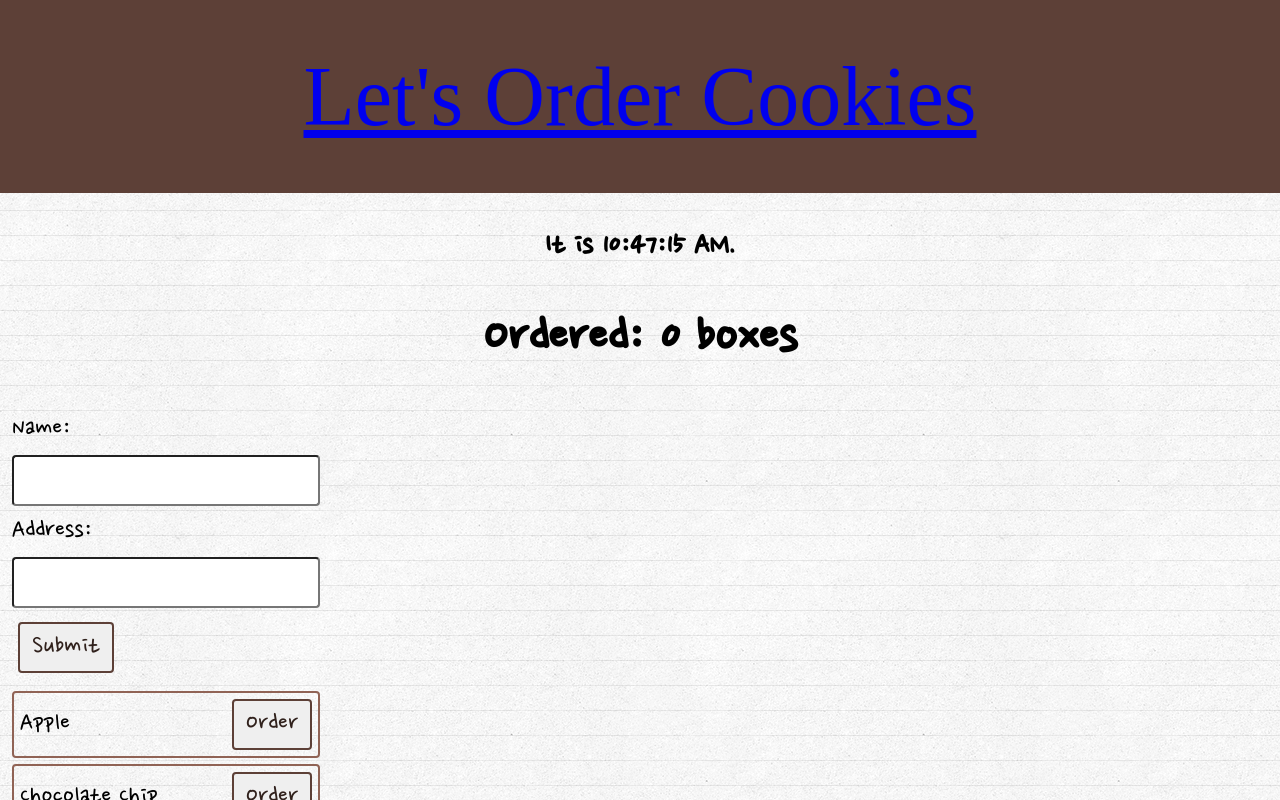
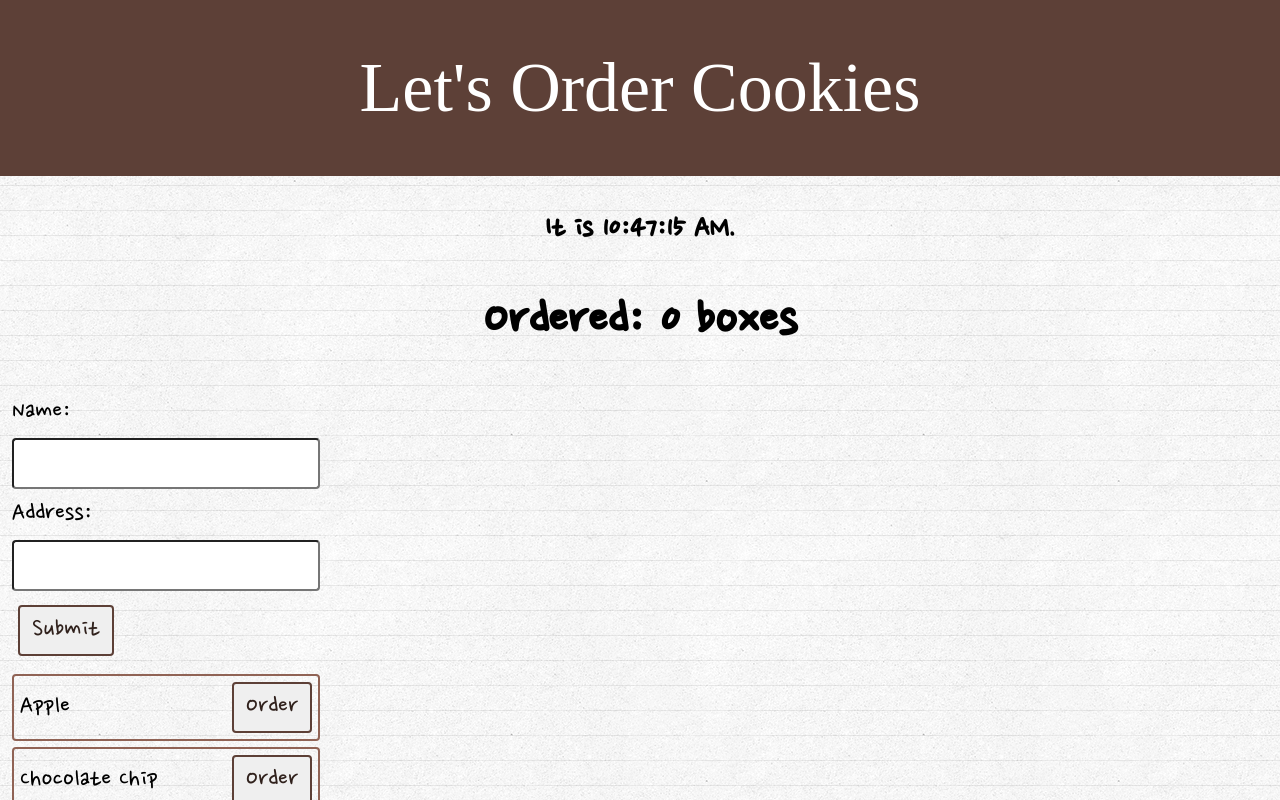
Before and after one commit to turtle96/cookies, a React (Create React App) app: page / in a window 1280 px wide. Shown: the top 800 px of the page. Built offline with nearby package versions, Linux system fonts and the light colour scheme; a web font is replaced by a local one.

Commit message:
reformat, edit header size, change button focus to active

```diff
--- a/src/App.css
+++ b/src/App.css
@@ -7,6 +7,11 @@ body {
     height: 100%;
     font-family: 'Nanum Pen Script', cursive;
     font-size: 28px;
+}
+
+a {
+    color: inherit;
+    text-decoration: none;
 }
 
 button {
@@ -41,7 +46,7 @@ header {
 .Header {
     background-color: #5D4037;
     color: white;
-  font-size: 3em;
+    font-size: 2.5em;
     padding: 48px;
 }
 
@@ -116,8 +121,12 @@ header {
 }
 
 @keyframes Spin-image {
-  from { transform: rotate(0deg); }
-  to { transform: rotate(360deg); }
+    from {
+        transform: rotate(0deg);
+    }
+    to {
+        transform: rotate(360deg);
+    }
 }
 
 .Button {
@@ -127,7 +136,7 @@ header {
     border: 2px solid #5D4037;
 }
 
-Button:focus {
+Button:active {
     outline: none;
     color: white;
     background-color: #5D4037;
```
Lines whose indentation alone changed are shown as unchanged.
